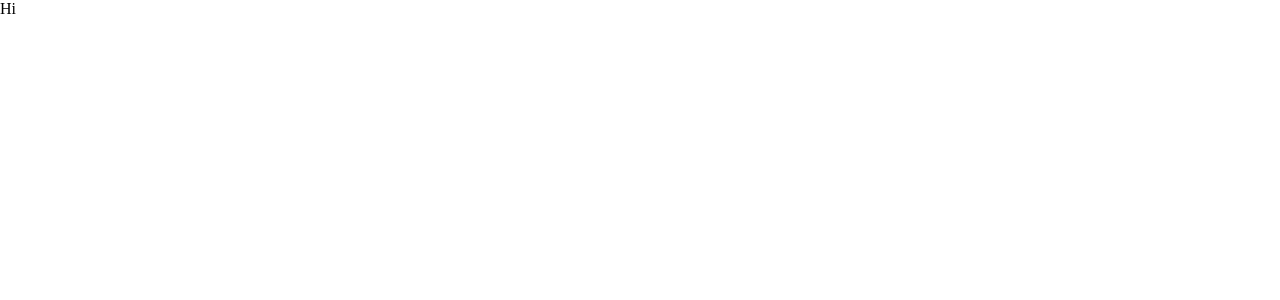
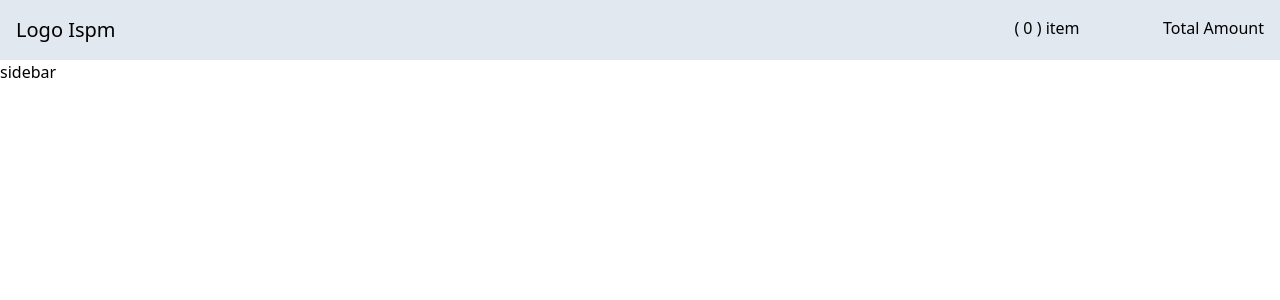
Before and after one commit to SandeepYadav99/FRONTEND-PRACTICAL-TEST, a React (Create React App) app: page / in a window 1280 px wide. Shown: the top 300 px of the page. Built offline with nearby package versions, Linux system fonts and the light colour scheme.

Commit message:
[fix] Tailwind

```diff
--- a/package.json
+++ b/package.json
@@ -39,5 +39,8 @@
       "last 1 firefox version",
       "last 1 safari version"
     ]
+  },
+  "devDependencies": {
+    "tailwindcss": "^3.3.2"
   }
 }
--- a/src/Main.tsx
+++ b/src/Main.tsx
@@ -1,8 +1,11 @@
 import React from 'react';
+import DashboardLayout from './app/pages/DashboardLayout/DashboardLayout';
 
 const Main = () => {
     return (
-        <div>Hi</div>
+        <div>
+            <DashboardLayout />
+        </div>
     )
 }
 
--- a/src/app/components/Layout/Header.tsx
+++ b/src/app/components/Layout/Header.tsx
@@ -1,8 +1,15 @@
 const Header = (): JSX.Element => {
     return (
-        <>
-            <header>Header</header>
-        </>
+        <div className="bg-slate-200">
+            <header className="flex justify-between p-4 w-[100%] ">
+                <h1 className="black text-xl">Logo Ispm</h1>
+                <div className="flex w-[20%] justify-between">
+                    <p><span>( 0 )</span> item</p>
+                    <span>Total Amount</span>
+                </div>
+            </header>
+
+        </div>
     );
 };
 
--- a/src/index.css
+++ b/src/index.css
@@ -1,3 +1,7 @@
+@tailwind base;
+@tailwind components;
+@tailwind utilities;
+
 * {
   margin: 0;
   border: 0;
--- /dev/null
+++ b/tailwind.config.js
@@ -0,0 +1,8 @@
+/** @type {import('tailwindcss').Config} */
+module.exports = {
+  content: ["./src/**/*.{js,jsx,ts,tsx,html,css}"],
+  theme: {
+    extend: {},
+  },
+  plugins: [],
+};
```
Also changed, not shown: 1 other file (tests, documents, lock files or other folders).
